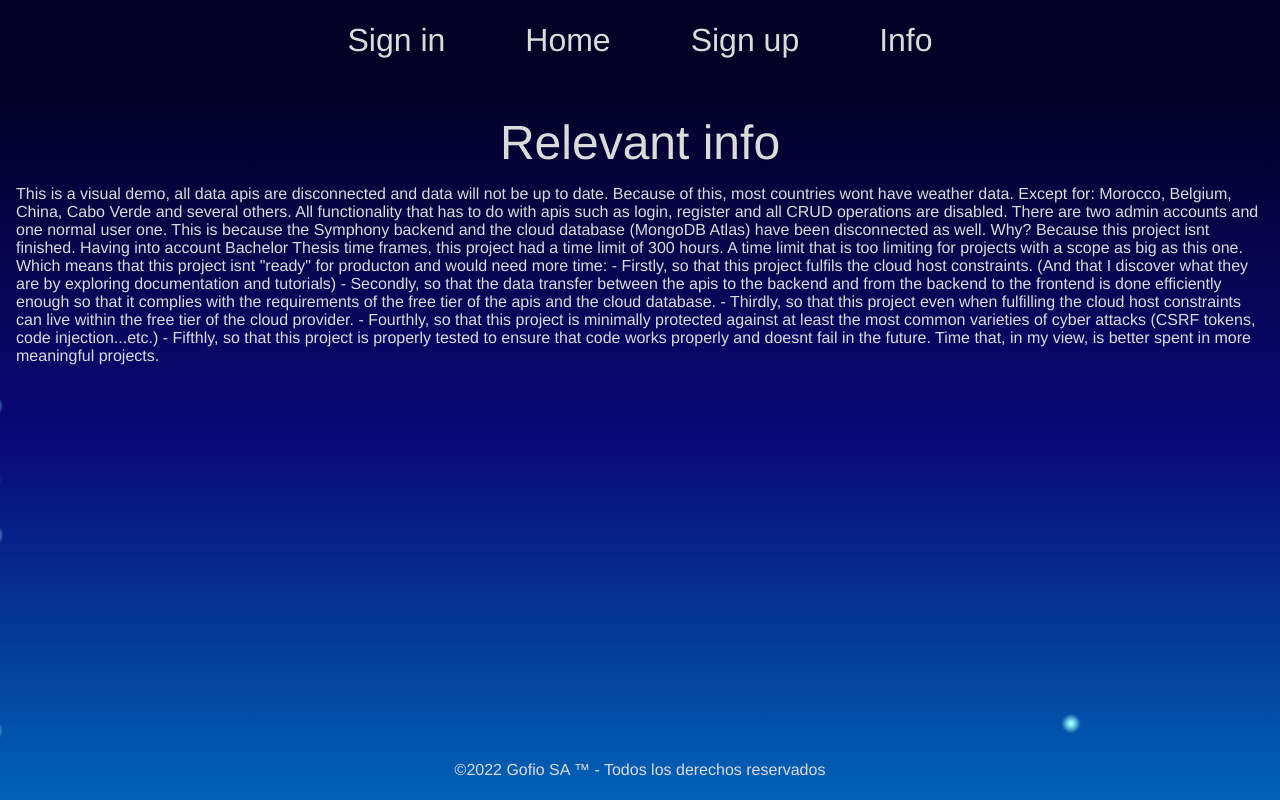
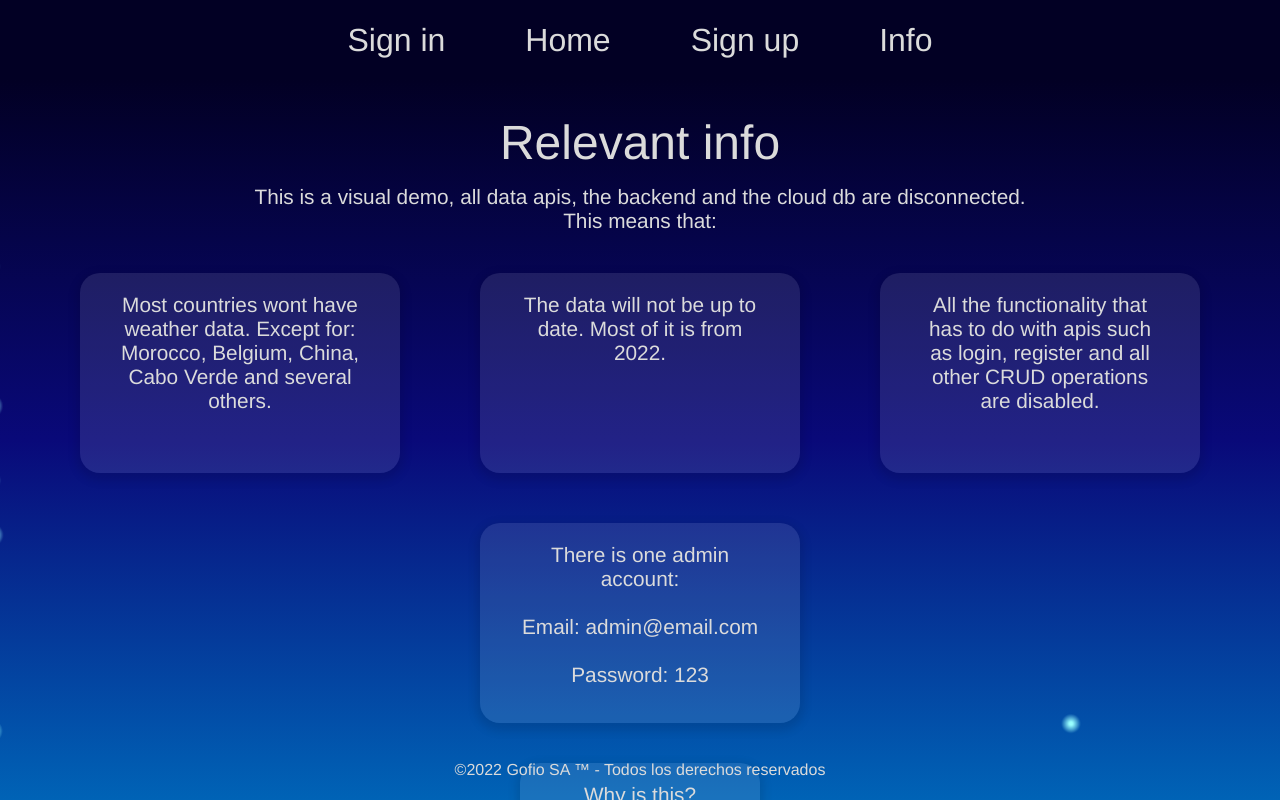
Before and after one commit to AntonioMMartel/thundere-demo, a Vue app: page /info in a window 1280 px wide. Built offline with nearby package versions, Linux system fonts and the light colour scheme.

Commit message:
Added info text

```diff
--- a/src/views/Info.vue
+++ b/src/views/Info.vue
@@ -5,15 +5,33 @@
       <div data-test="title" class="title">
         Relevant info
       </div>
-      <div>
-        This is a visual demo, all data apis are disconnected and data will not be up to date.
-        Because of this, most countries wont have weather data. Except for: Morocco, Belgium, China, Cabo Verde and several others.
-        All functionality that has to do with apis such as login, register and all CRUD operations are disabled.
+      <div class="info-container">
+        This is a visual demo, all data apis, the backend and the cloud db are disconnected. <br>
+        This means that:
+        <div class="list">
+          <div class="list-item">Most countries wont have weather data. Except for: Morocco, Belgium, China, Cabo Verde and several others.</div>
+          <div class="list-item">The data will not be up to date. Most of it is from 2022.</div>
+          <div class="list-item">All the functionality that has to do with apis such as login, register and all other CRUD operations are disabled.</div>
+        </div>
 
-        There are two admin accounts and one normal user one.
+        <div class="list2">
+          <div class="list-item">
+              There is one admin account: <br><br>
+              Email: admin@email.com <br><br>
+              Password: 123
+          </div>
+          <div class="why-button">
+            Why is this?
+          </div>
+        </div>
 
-        This is because the Symphony backend and the cloud database (MongoDB Atlas) have been disconnected as well.
-        Why? Because this project isnt finished.
+
+
+
+
+
+          <!--
+         Because this project isnt finished.
         Having into account Bachelor Thesis time frames, this project had a time limit of 300 hours. A time limit
         that is too limiting for projects with a scope as big as this one.
         Which means that this project isnt "ready" for producton and would need more time:
@@ -22,9 +40,9 @@
             so that it complies with the requirements of the free tier of the apis and the cloud database.
             - Thirdly, so that this project even when fulfilling the cloud host constraints can live within the free tier of the cloud provider.
             - Fourthly, so that this project is minimally protected against at least the most common varieties of cyber attacks (CSRF tokens, code injection...etc.)
-            - Fifthly, so that this project is properly tested to ensure that code works properly and doesnt fail in the future.
+            - Fifthly, so that this project is properly tested to ensure that code works properly and doesnt fail or bug out terribly in the future.
 
-        Time that, in my view, is better spent in more meaningful projects.
+        Time that, in my view, is better spent in more meaningful projects. -->
       </div>
     </div>
   </div>
@@ -74,9 +92,66 @@ export default {
 $primary-color:#dbdbdb; //#F5F5F5 //#c9c9c9;
 $primary-color-darker: #a6a6a6;
 
+.info-container {
+  display: flex;
+  flex-direction: column;
+  font-size: 1.3rem;
+  text-align: center;
+}
+
 .title {
   font-size: 3rem;
   text-align: center;
+  padding-bottom: 0.3em;
+  padding-top: 0.4em;
+}
+
+.list {
+  display: flex;
+  flex-direction: row;
+  justify-content: center;
+  align-items: center;
+}
+
+.list2 {
+  display: flex;
+  flex-direction: column;
+  justify-content: center;
+  align-items: center;
+  margin-top: -30px;
+}
+
+
+.list-item {
+  width: 240px;
+  height: 160px;
+  background-color: rgba(255, 255, 255, 0.1);
+  border-radius: 20px;
+  padding-top: 20px;
+  padding-bottom: 20px;
+  padding-left: 40px;
+  padding-right: 40px;
+  box-shadow: 0 4px 10px 4px rgba(0, 0, 0, 0.1);
+  text-align: center;
+  margin: 40px;
+}
+
+.why-button {
+  text-align: center;
+  box-shadow: 0 4px 10px 4px rgba(0, 0, 0, 0.1);
+  background-color: rgba(255, 255, 255, 0.1);
+  width: 200px;
+  padding: 20px;
+  border-radius: 20px;
+}
+
+.list-item:hover {
+  background-color: rgba(255, 255, 255, 0.115);
+}
+
+.why-button:hover {
+  background-color: rgba(255, 255, 255, 0.115);
+  cursor: pointer
 }
 
 .container-main {
@@ -92,9 +167,5 @@ $primary-color-darker: #a6a6a6;
   display: flex;
   flex-direction: column;
   align-items: center;
-  div:first-child {
-    padding-bottom: 0.3em;
-    padding-top: 0.4em;
-  }
 }
 </style>
```
